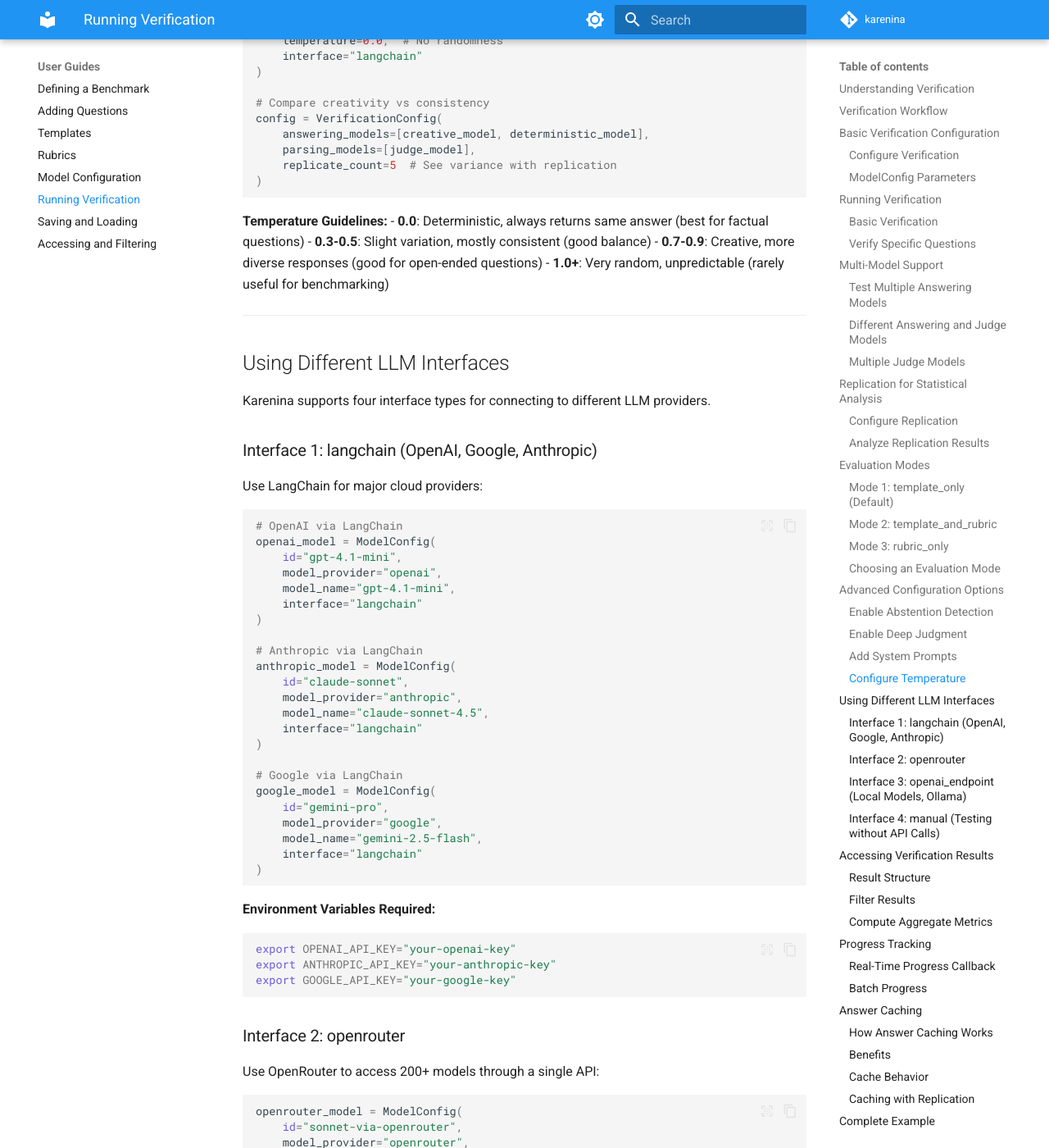
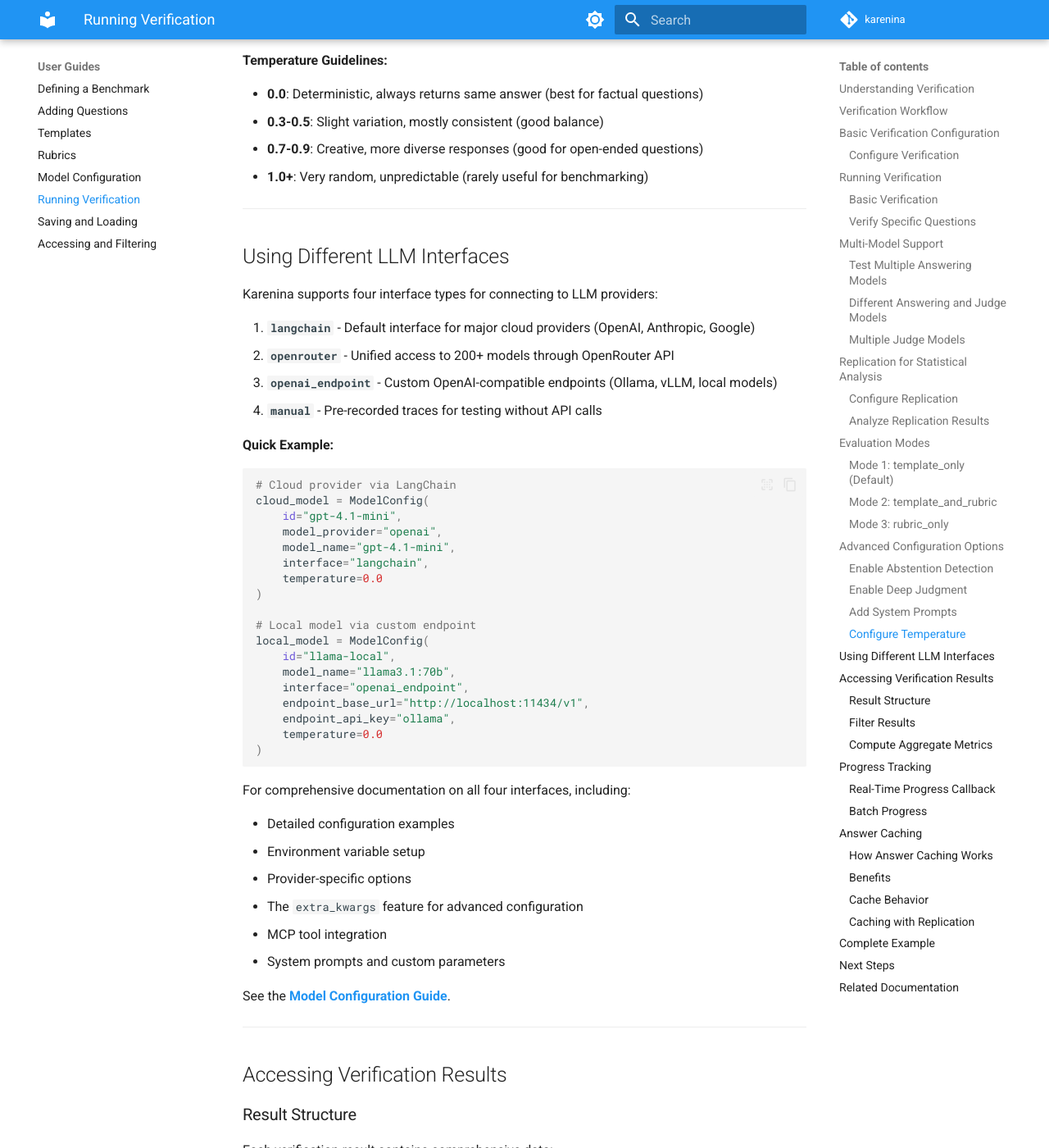
Before and after one commit to biocypher/karenina, an MkDocs documentation site: the page built from docs/using-karenina/verification.md, in a window 1280 px wide and 1400 px high, scrolled down 10841 px. Shown: the whole window at 82% size. Built offline with MkDocs 1.6.1 and Material for MkDocs 9.7.7, drawn with Linux system fonts in a browser that asks for light colours; comment, search, counter and statistics services are not loaded; some of the changed text lies outside the part shown.

Commit message:
docs: improve verification section

````diff
--- a/docs/using-karenina/verification.md
+++ b/docs/using-karenina/verification.md
@@ -1,6 +1,23 @@
 # Running Verification
 
 This guide covers how to configure and execute verification to evaluate LLM responses using your benchmark questions, templates, and rubrics.
+
+**Quick Navigation:**
+
+- [Understanding Verification](#understanding-verification) - Core concepts and workflow
+- [Basic Configuration](#basic-verification-configuration) - Setting up VerificationConfig
+- [Running Verification](#running-verification) - Execute verification and select questions
+- [Multi-Model Support](#multi-model-support) - Test multiple models simultaneously
+- [Replication](#replication-for-statistical-analysis) - Statistical significance through repeated runs
+- [Evaluation Modes](#evaluation-modes) - Template-only, rubric-only, or combined
+- [Advanced Options](#advanced-configuration-options) - Abstention, deep judgment, system prompts
+- [LLM Interfaces](#using-different-llm-interfaces) - LangChain, OpenRouter, local models, manual
+- [Results](#accessing-verification-results) - Access and analyze verification data
+- [Progress Tracking](#progress-tracking) - Monitor real-time verification progress
+- [Answer Caching](#answer-caching) - Automatic efficiency optimization
+- [Complete Example](#complete-example) - End-to-end verification workflow
+
+---
 
 ## Understanding Verification
 
@@ -74,21 +91,7 @@
 )
 ```
 
-### ModelConfig Parameters
-
 For a comprehensive guide to `ModelConfig` including all parameters, interfaces, providers, and the `extra_kwargs` feature, see the **[Model Configuration Guide](model-configuration.md)**.
-
-**Quick reference**:
-
-| Parameter | Type | Description | Example |
-|-----------|------|-------------|---------|
-| `id` | `str` | Unique identifier for this model | `"gpt-4.1-mini"` |
-| `model_provider` | `str` | Provider name | `"openai"`, `"anthropic"`, `"google"` |
-| `model_name` | `str` | Full model name | `"gpt-4.1-mini"`, `"claude-sonnet-4.5"` |
-| `temperature` | `float` | Sampling temperature (0.0-1.0) | `0.7` for creativity, `0.0` for determinism |
-| `interface` | `str` | Interface type | `"langchain"`, `"openrouter"`, `"openai_endpoint"`, `"manual"` |
-| `system_prompt` | `str` | Optional system prompt | `"You are a knowledgeable genomics expert"` |
-| `extra_kwargs` | `dict` | Additional keyword arguments | See [Model Configuration](model-configuration.md#extra-keyword-arguments) |
 
 ---
 
@@ -338,6 +342,7 @@
 ```
 
 **When to use:**
+
 - Testing template parsing accuracy
 - Fastest verification (no rubric overhead)
 - Focus on structured output correctness
@@ -364,6 +369,7 @@
 ```
 
 **When to use:**
+
 - Production benchmarking with full metrics
 - Evaluate both correctness (template) and quality (rubric)
 - Comprehensive model assessment
@@ -390,20 +396,11 @@
 ```
 
 **When to use:**
+
 - Qualitative evaluation without structured output requirements
 - Rubric development and tuning
 - Open-ended response evaluation
 - Focus on content quality over format
-
-### Choosing an Evaluation Mode
-
-| Need | Recommended Mode | Why |
-|------|-----------------|-----|
-| Test template parsing | `template_only` | Fastest, focuses on structure |
-| Production benchmarking | `template_and_rubric` | Complete evaluation |
-| Rubric development | `rubric_only` | Skip template overhead |
-| Open-ended responses | `rubric_only` | No structure requirements |
-| Quality + Correctness | `template_and_rubric` | Both metrics |
 
 ---
 
@@ -517,6 +514,7 @@
 ```
 
 **Temperature Guidelines:**
+
 - **0.0**: Deterministic, always returns same answer (best for factual questions)
 - **0.3-0.5**: Slight variation, mostly consistent (good balance)
 - **0.7-0.9**: Creative, more diverse responses (good for open-ended questions)
@@ -526,96 +524,45 @@
 
 ## Using Different LLM Interfaces
 
-Karenina supports four interface types for connecting to different LLM providers.
+Karenina supports four interface types for connecting to LLM providers:
 
-### Interface 1: langchain (OpenAI, Google, Anthropic)
+1. **`langchain`** - Default interface for major cloud providers (OpenAI, Anthropic, Google)
+2. **`openrouter`** - Unified access to 200+ models through OpenRouter API
+3. **`openai_endpoint`** - Custom OpenAI-compatible endpoints (Ollama, vLLM, local models)
+4. **`manual`** - Pre-recorded traces for testing without API calls
 
-Use LangChain for major cloud providers:
-
+**Quick Example:**
 ```python
-# OpenAI via LangChain
-openai_model = ModelConfig(
+# Cloud provider via LangChain
+cloud_model = ModelConfig(
     id="gpt-4.1-mini",
     model_provider="openai",
     model_name="gpt-4.1-mini",
-    interface="langchain"
+    interface="langchain",
+    temperature=0.0
 )
 
-# Anthropic via LangChain
-anthropic_model = ModelConfig(
-    id="claude-sonnet",
-    model_provider="anthropic",
-    model_name="claude-sonnet-4.5",
-    interface="langchain"
-)
-
-# Google via LangChain
-google_model = ModelConfig(
-    id="gemini-pro",
-    model_provider="google",
-    model_name="gemini-2.5-flash",
-    interface="langchain"
-)
-```
-
-**Environment Variables Required:**
-```bash
-export OPENAI_API_KEY="your-openai-key"
-export ANTHROPIC_API_KEY="your-anthropic-key"
-export GOOGLE_API_KEY="your-google-key"
-```
-
-### Interface 2: openrouter
-
-Use OpenRouter to access 200+ models through a single API:
-
-```python
-openrouter_model = ModelConfig(
-    id="sonnet-via-openrouter",
-    model_provider="openrouter",
-    model_name="anthropic/claude-sonnet-4.5",
-    interface="openrouter"
-)
-```
-
-**Environment Variable Required:**
-```bash
-export OPENROUTER_API_KEY="your-openrouter-key"
-```
-
-### Interface 3: openai_endpoint (Local Models, Ollama)
-
-Connect to OpenAI-compatible endpoints like Ollama, vLLM, or local servers:
-
-```python
+# Local model via custom endpoint
 local_model = ModelConfig(
     id="llama-local",
     model_name="llama3.1:70b",
     interface="openai_endpoint",
     endpoint_base_url="http://localhost:11434/v1",
-    endpoint_api_key="ollama"  # Ollama doesn't require real key
+    endpoint_api_key="ollama",
+    temperature=0.0
 )
 ```
 
-**Use Cases:**
-- Local models via Ollama
-- Self-hosted LLMs
-- Custom API endpoints
-- Private deployments
+For comprehensive documentation on all four interfaces, including:
 
-### Interface 4: manual (Testing without API Calls)
+- Detailed configuration examples
+- Environment variable setup
+- Provider-specific options
+- The `extra_kwargs` feature for advanced configuration
+- MCP tool integration
+- System prompts and custom parameters
 
-Use pre-recorded traces for testing and debugging:
-
-```python
-manual_model = ModelConfig(
-    id="manual-traces",
-    interface="manual"
-)
-
-# Upload manual traces via GUI or API
-# Useful for testing evaluation logic without API costs
-```
+See the **[Model Configuration Guide](model-configuration.md)**.
 
 ---
 
@@ -822,6 +769,7 @@
 ### Cache Behavior
 
 The answer cache is:
+
 - **Automatic**: No configuration required, works transparently
 - **Thread-Safe**: Safe for parallel execution
 - **Per-Question**: Cache key includes question ID, answering model ID, and replicate number
@@ -846,6 +794,7 @@
 ```
 
 **Result:**
+
 - Replicate 0: Answer generated once, reused by all 3 judges
 - Replicate 1: New answer generated once, reused by all 3 judges
 
````
Also changed, not shown: other parts of docs/using-karenina/verification.md (+2 -1 lines).
